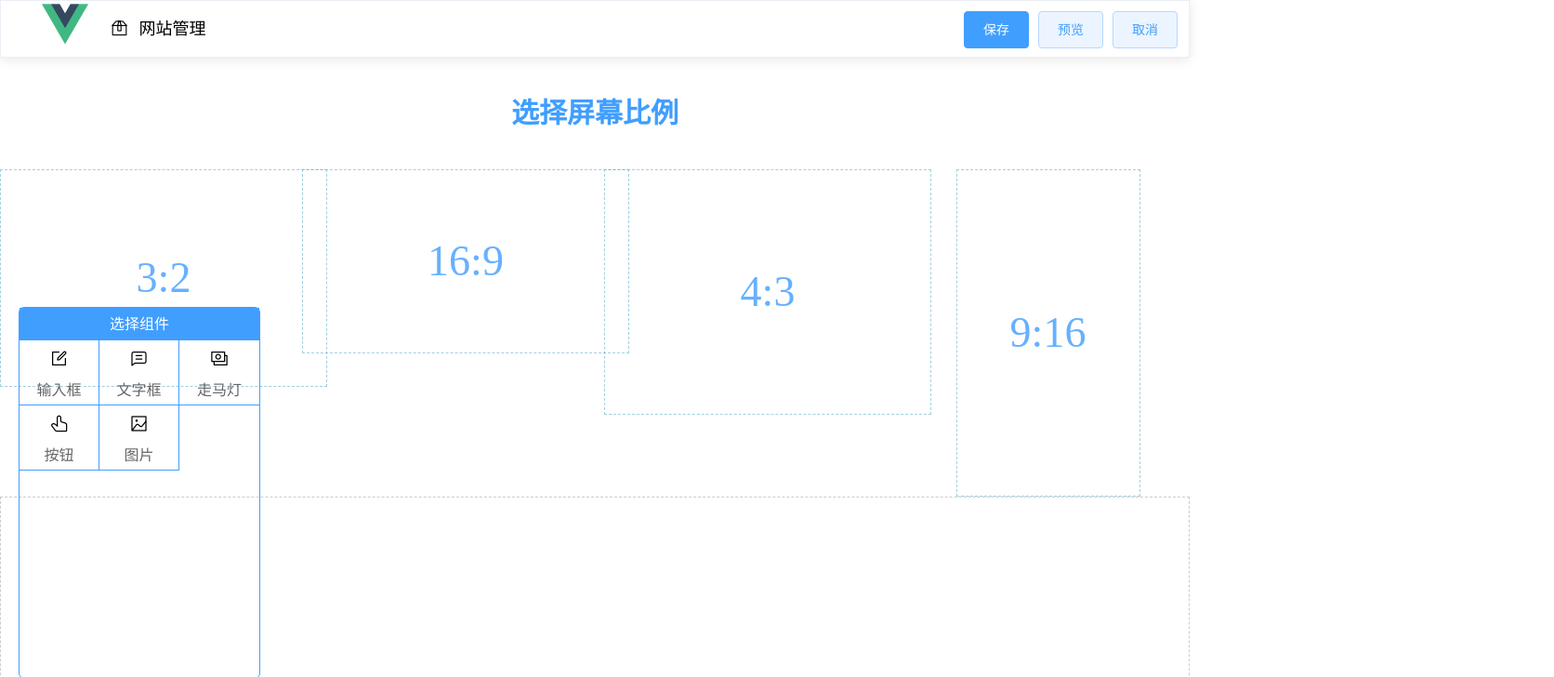
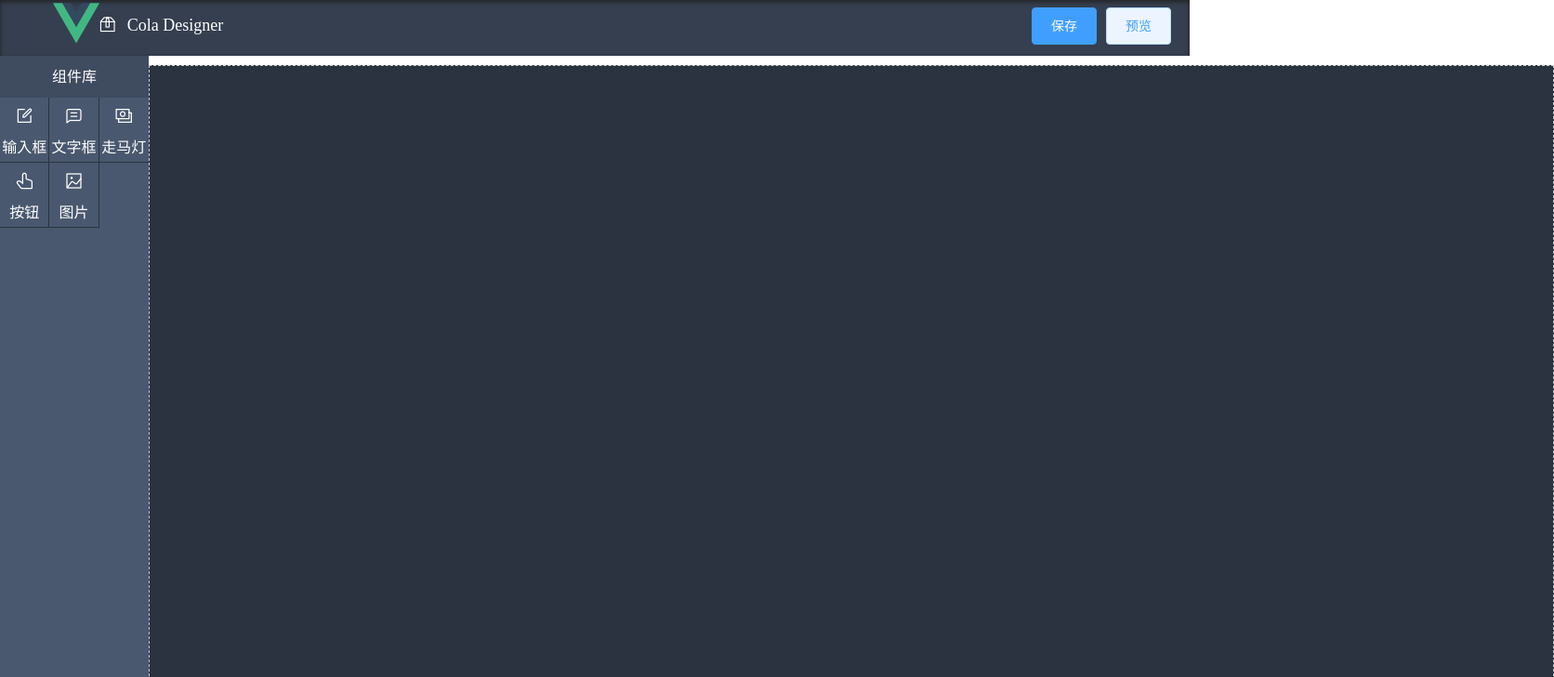
Before and after one commit to colaiven/cola-designer, a Vue app: page / in a window 1280 px wide. Shown: the top 728 px of the page at 93% size, 1672 px wide, since content can reach past the window. Built offline with nearby package versions, Linux system fonts and the light colour scheme.

Commit message:
优化页面布局

```diff
--- a/src/App.vue
+++ b/src/App.vue
@@ -16,6 +16,6 @@ export default {
 <style>
 * {margin: 0;padding: 0;}
 *::-webkit-scrollbar {width: 5px;height: 5px;}
-*::-webkit-scrollbar-thumb {border-radius: 6px;background: #66b1ff;}
+*::-webkit-scrollbar-thumb {border-radius: 6px;background: #2b3340;}
 *::-webkit-scrollbar-track {border-radius: 6px;background: #ddd;}
 </style>
--- a/src/components/options.js
+++ b/src/components/options.js
@@ -2,7 +2,7 @@ let options = {
     'default':{},
     'element':{
         'cpt-button-option': {
-            text: '按钮1', url: '', bgColor: '#409eff', textColor: '#fff',
+            text: '按钮1', url: '', bgColor: '#2b3340', textColor: '#fff',
             radius: 6,
         },
         'cpt-text-option': {
--- a/src/designer/checkScreen.vue
+++ /dev/null
@@ -1,42 +0,0 @@
-<template>
-  <el-row :gutter="20">
-    <el-col :span="6">
-      <div class="colDiv" style="height: 232px;line-height: 232px" @click="checkedScreen(1)">3:2</div>
-    </el-col>
-    <el-col :span="6">
-      <div class="colDiv" style="height: 196px;line-height: 196px" @click="checkedScreen(2)">16:9</div>
-    </el-col>
-    <el-col :span="6">
-      <div class="colDiv" style="height: 262px;line-height: 262px" @click="checkedScreen(3)">4:3</div>
-    </el-col>
-    <el-col :span="6">
-      <div class="colDiv" style="width:196px;height: 350px;line-height: 350px" @click="checkedScreen(4)">9:16</div>
-    </el-col>
-  </el-row>
-</template>
-
-<script>
-export default {
-  name: "checkScreen",
-  methods:{
-    checkedScreen(val){
-      this.$emit("checkedScreen",val)
-    }
-  }
-}
-</script>
-
-<style scoped>
-.colDiv{border: 1px dashed rgba(102, 177, 205, 0.6);margin: 0 auto;text-align: center;
-  width: 350px;font-size: 46px;color: #66b1ff}
-.colDiv:hover{
-  cursor: pointer;
-  background: #efefef;
-  transform:scale(1.2);
-  -webkit-transform:scale(1.2);
-  transition:all 0.3s;
-  -webkit-transition:all 0.3s;
-  -moz-transition:all 0.3s;
-  -o-transition:all 0.3s;
-}
-</style>
--- a/src/designer/componentBar.vue
+++ b/src/designer/componentBar.vue
@@ -1,21 +1,18 @@
 <template>
-  <div>
-    <el-row style="position: fixed;width: 260px;height:400px;bottom: 70px;
-      left: 20px;border-radius: 6px;border: 1px solid #409eff;z-index: 2000">
-      <el-row v-drag class="cptTitle">选择组件</el-row>
+  <el-row style="width:100%;height:100%;background: #49586E;z-index: 2000;color: #fff">
+    <el-row class="cptTitle">组件库</el-row>
     <el-row style="height: 350px;width: 100%;overflow: auto">
       <el-col :span="8" v-for="(item,index) in listComponent" :key="item.name"
-                style="height: 70px;text-align: center;
-        border-bottom: 1px solid #409eff;" :style="(index+1)%3!==0?'border-right: 1px solid #409eff':''">
+              style="height: 70px;text-align: center;border-bottom: 1px solid #2b3340;"
+              :style="(index+1)%3!==0?'border-right: 1px solid #2b3340':''">
         <div draggable="true" :config="JSON.stringify(item)" @dragstart="dragStart">
           <div style="font-size: 20px;line-height: 40px;"><i :class="item.icon?item.icon:'el-icon-question'"></i>
           </div>
-            <div style="color: #666">{{ item.name }}</div>
+          <div>{{ item.name }}</div>
         </div>
       </el-col>
     </el-row>
   </el-row>
-  </div>
 </template>
 
 <script>
@@ -34,35 +31,10 @@ export default {
       this.$emit('dragStart', copyDom);
     }
   },
-  directives: {
-    drag(el) {
-      el.onmousedown = function (e) {
-        console.log(e)
-        const disX = e.clientX - el.parentNode.offsetLeft;
-        const disY = e.clientY - el.parentNode.offsetTop;
-        document.onmousemove = function (e) {
-          el.parentNode.style.left = e.clientX - disX + 'px';
-          el.parentNode.style.top = e.clientY - disY + 'px';
-        }
-        document.onmouseup = function () {
-          document.onmousemove = document.onmouseup = null;
-        }
-        return false;
-      }
-    }
-  },
 }
 </script>
 
 <style scoped>
-.cptTitle {
-  line-height: 35px;
-  text-align: center;
-  background: #409eff;
-  color: #fff
-}
-
-.cptTitle:hover {
-  cursor: move
-}
+.cptTitle {line-height: 45px;text-align: center;background: #3F4B5F;}
+.cptTitle:hover {cursor: move}
 </style>
--- a/src/designer/configBar.vue
+++ b/src/designer/configBar.vue
@@ -1,7 +1,6 @@
 <template>
-  <div>
   <el-row style="position: fixed;width: 260px;height:400px;z-index: 2000;
-      bottom: 60px;right: 20px;border-radius: 6px;border: 1px solid #66b1ff;">
+      bottom: 60px;right: 20px;border-radius: 6px;background: #D5D9E2;border: 1px solid #3F4B5F">
     <el-row v-drag class="cptTitle">
       <el-col :span="21"><div>组件属性</div></el-col>
       <el-col :span="3">
@@ -41,7 +40,6 @@
       </el-tab-pane>
     </el-tabs>
   </el-row>
-  </div>
 </template>
 
 <script>
@@ -103,8 +101,8 @@ export default {
 </script>
 
 <style scoped>
-.cptTitle{line-height: 35px; text-align: center;background: #409eff;color: #fff}
+.cptTitle{line-height: 35px; text-align: center;background: #3F4B5F;color: #fff}
 .cptTitle:hover{cursor: move}
-.closeItem:hover{cursor: pointer;background: #66b1ff}
+.closeItem:hover{cursor: pointer;background: #2b3340}
 .customForm{padding: 0 6px 0 4px;height: 300px;overflow: auto}
 </style>
--- a/src/designer/index.vue
+++ b/src/designer/index.vue
@@ -1,30 +1,24 @@
 <template>
   <div>
-    <div class="top">
-      <el-row :gutter="24" style="margin: 0;font-size: 18px;line-height: 60px;">
-        <el-col :span="2" align="right">
-          <el-image style="width: 50px; height: 50px" :src="require('/src/assets/logo.png')"
+    <el-row class="top">
+      <el-col :span="2" align="right" style="height: 100%;overflow: hidden;">
+        <el-image style="width: 50px; height: 50px;padding: 0;margin: 0" :src="require('/src/assets/logo.png')"
                   fit="fill"></el-image>
       </el-col>
       <el-col :span="3" align="left">
         <span class="el-icon-box lg" style="width: 30px"></span>
-          <span>网站管理</span>
+        <span>Cola Designer</span>
       </el-col>
       <el-col :span="19" align="right">
         <el-button type="primary" @click="submitDesign">保存</el-button>
-          <el-button type="primary" plain @click="preview">预览</el-button>
-          <el-button type="primary" plain>取消</el-button>
+        <el-button type="primary" plain @click="preview" style="margin-right: 20px;">预览</el-button>
       </el-col>
     </el-row>
-    </div>
-    <transition name="slide-fade">
-      <div v-if="checkScreenShow">
-        <div style="text-align: center;line-height: 60px;font-size: 30px;
-        margin: 30px 0 30px 0;color: #409eff"><b>选择屏幕比例</b></div>
-        <check-screen @checkedScreen="checkedScreen"/>
-      </div>
-    </transition>
-
+    <el-row :style="{height: windowHeight+'px'}">
+      <el-col :span="3" style="height: 100%">
+        <component-bar @dragStart="dragStart"/><!--左侧组件栏-->
+      </el-col>
+      <el-col :span="21">
         <div class="webContainer" @dragover="allowDrop" @drop="drop">
           <div v-for="(item,index) in cacheComponents" :key="item+index"
                v-drag class="cptDiv" :style="{width:item.cptWidth+'px',height:item.cptHeight+'px',
@@ -35,11 +29,8 @@
             <div class="delTag" @click.stop="delCpt(item)"><i class="el-icon-delete"/></div>
           </div>
         </div>
-    <div style="position: fixed;bottom:20px;left:40px;">
-      <el-button type="success" icon="el-icon-suitcase-1" circle
-                 @click="componentBarShow = !componentBarShow"></el-button>
-    </div>
-    <component-bar v-show="componentBarShow" @dragStart="dragStart"/><!--左侧组件栏-->
+      </el-col>
+    </el-row>
     <config-bar v-show="configBarShow" ref="configBar" @change="changeCpt" @close="closeConfigBar"
                 :currentCpt="currentCpt"></config-bar><!--右侧属性栏-->
   </div>
@@ -49,16 +40,14 @@
 import ComponentBar from "@/designer/componentBar";
 import ConfigBar from "@/designer/configBar";
 import cptOptions from "@/components/options"
-import CheckScreen from "@/designer/checkScreen";
 
 export default {
   name: 'design-index',
-  components: {CheckScreen, ConfigBar, ComponentBar},
+  components: {ConfigBar, ComponentBar},
   data() {
     return {
-      checkScreenShow:true,
+      windowHeight: document.documentElement.clientHeight-60,
       copyDom: '',
-      componentBarShow: true,
       cacheComponents:[],
       configBarShow: false,
       currentCptIndex: 0,
@@ -121,10 +110,6 @@ export default {
       this.cacheComponents.push(cpt);
       this.showConfigBar(cpt, this.cacheComponents.length - 1)//丢下组件后刷新组件属性栏
     },
-    checkedScreen(val){
-      console.log(val)
-      this.checkScreenShow = false
-    },
     closeConfigBar() {
       this.configBarShow = false
     }
@@ -156,14 +141,13 @@ export default {
 </script>
 
 <style scoped>
-.top {height: 60px;border: 1px solid #EBEEF5;box-shadow: 0 2px 12px 0 rgba(0, 0, 0, .1);}
-.webContainer {height: 300px;border: 1px dashed #ccc;}
+.top {height: 60px;box-shadow: 0 2px 5px #222 inset;color: #fff;
+  margin: 0;font-size: 18px;line-height: 55px;background: #353F50}
+.webContainer {width:1510px;border: 1px dashed #ccc;margin: 10px auto;height:850px;background: #2B3340}
 .cptDiv {position: absolute;overflow: auto;border: 1px dashed rgba(102, 177, 205, 0.6);}
-.delTag {z-index: 9999;width: 20px;height: 20px;background: #66b1ff;border-radius: 2px;
+.delTag {z-index: 9999;width: 20px;height: 20px;background: #2b3340;border-radius: 2px;color: #ccc;
   position: absolute;top: 0;right: 0;text-align: center;display: none
 }
 .delTag:hover {cursor: pointer}
 .cptDiv:hover .delTag {display: block}
-.slide-fade-leave-active {transition: all .3s ease;}
-.slide-fade-leave-to{transform: scale(0.1);}
 </style>
```
Lines whose indentation alone changed are shown as unchanged.
